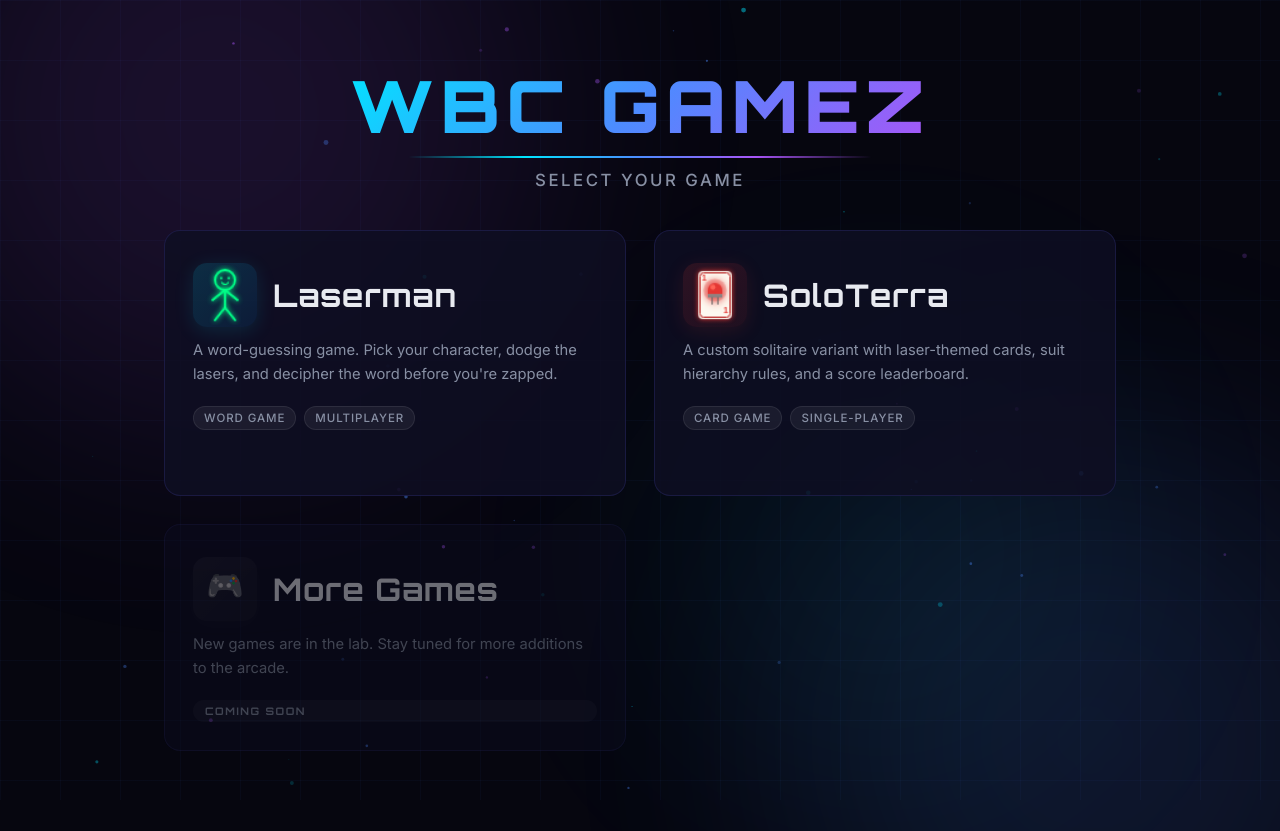
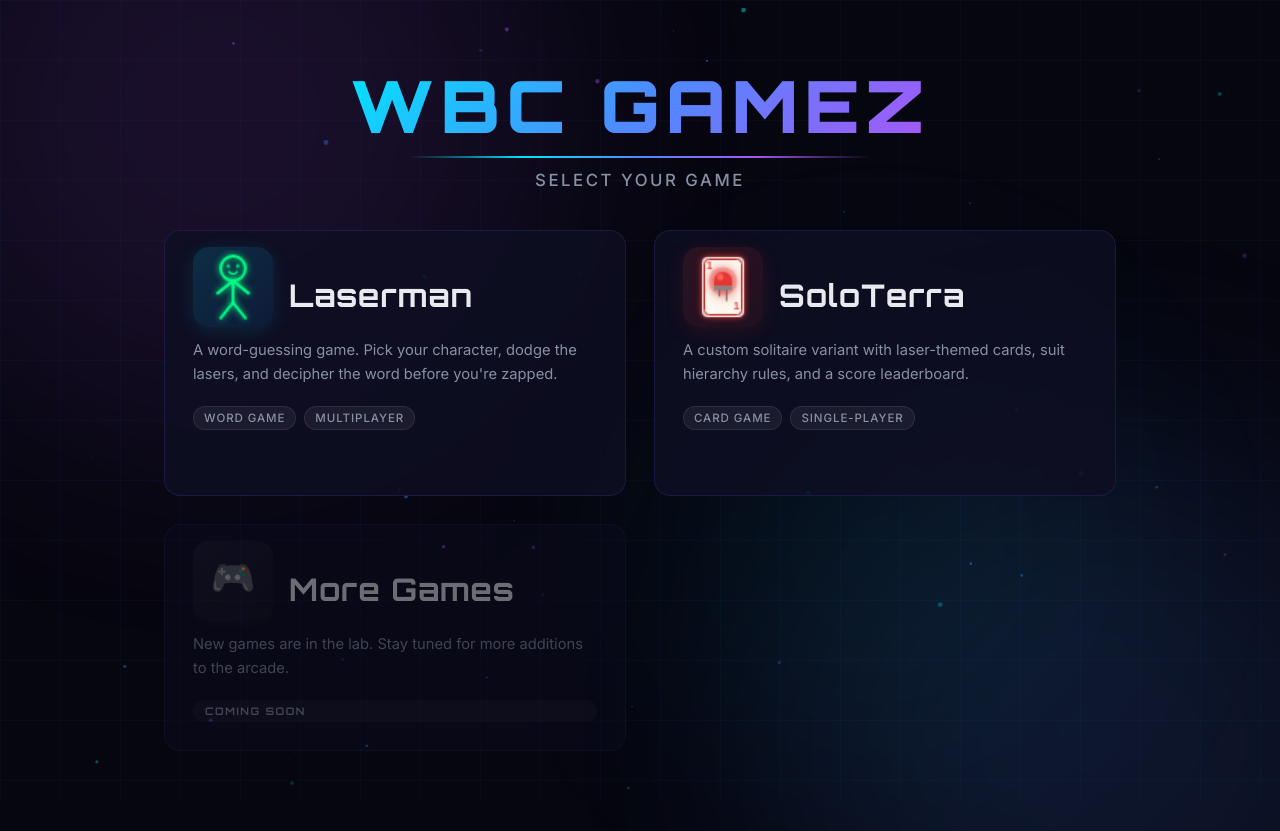
Before and after one commit to BrightInfinity3/wbcgamez, a website: page public/index.html in a window 1280 px wide. Drawn offline with Linux system fonts and the light colour scheme.

Commit message:
Enlarge icon boxes 25% (64→80px), asymmetric diode leads
- Icon boxes grow upward and rightward (margin-top: -16px)
- Canvas scales bumped to fill larger boxes (1.55x laserman, 1.5x soloterra)
- Diode leads now asymmetric: left shorter (cathode), right longer (anode)
- Emoji font size increased to 36px for larger box

Co-Authored-By: Claude Opus 4.6 <noreply@anthropic.com>

```diff
--- a/public/index.html
+++ b/public/index.html
@@ -192,15 +192,16 @@
     }
 
     .card-icon {
-      width: 64px;
-      height: 64px;
-      border-radius: 14px;
+      width: 80px;
+      height: 80px;
+      border-radius: 16px;
       display: flex;
       align-items: center;
       justify-content: center;
-      font-size: 30px;
+      font-size: 36px;
       line-height: 1;
       margin-bottom: 20px;
+      margin-top: -16px;
       background: var(--card-icon-bg);
       box-shadow: 0 4px 20px var(--card-glow);
       transition: transform 0.35s ease;
@@ -212,11 +213,11 @@
     }
 
     .card-icon canvas.laserman-canvas {
-      transform: scale(1.25);
+      transform: scale(1.55);
     }
 
     .card-icon canvas.soloterra-canvas {
-      transform: scale(1.2);
+      transform: scale(1.5);
     }
 
     .card-header .card-icon {
@@ -628,17 +629,17 @@
       x.fillStyle = '#888';
       x.fillRect(cx - 6, cy + 1.2, 12, 3);
 
-      // Leads — symmetric
+      // Leads — cathode (left, shorter) and anode (right, longer)
       x.strokeStyle = '#666';
       x.lineWidth = 1;
       x.lineCap = 'round';
       x.beginPath();
       x.moveTo(cx - 2.4, cy + 4.2);
-      x.lineTo(cx - 2.4, cy + 9.6);
+      x.lineTo(cx - 2.4, cy + 8);
       x.stroke();
       x.beginPath();
       x.moveTo(cx + 2.4, cy + 4.2);
-      x.lineTo(cx + 2.4, cy + 9.6);
+      x.lineTo(cx + 2.4, cy + 11);
       x.stroke();
 
       // Rank "1" top-left (3px inset from card edge)
```
